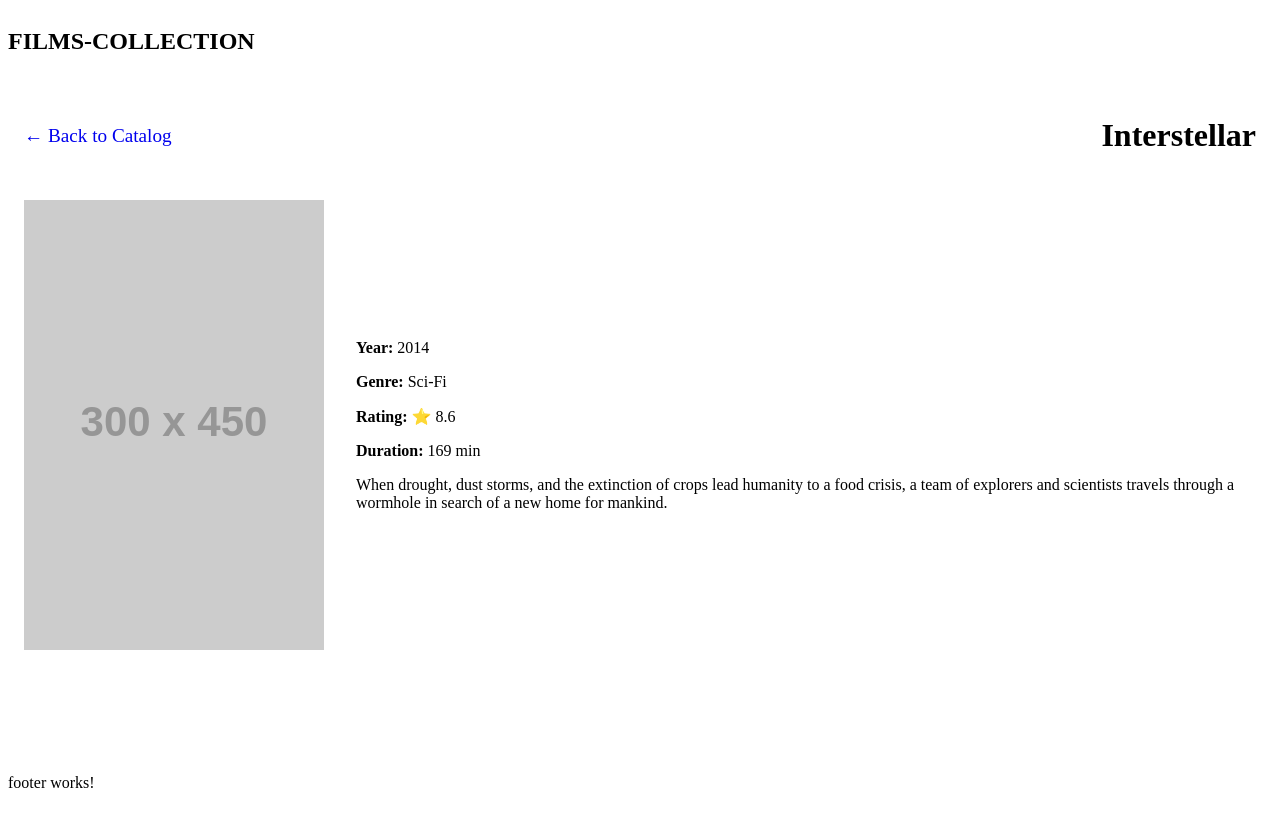
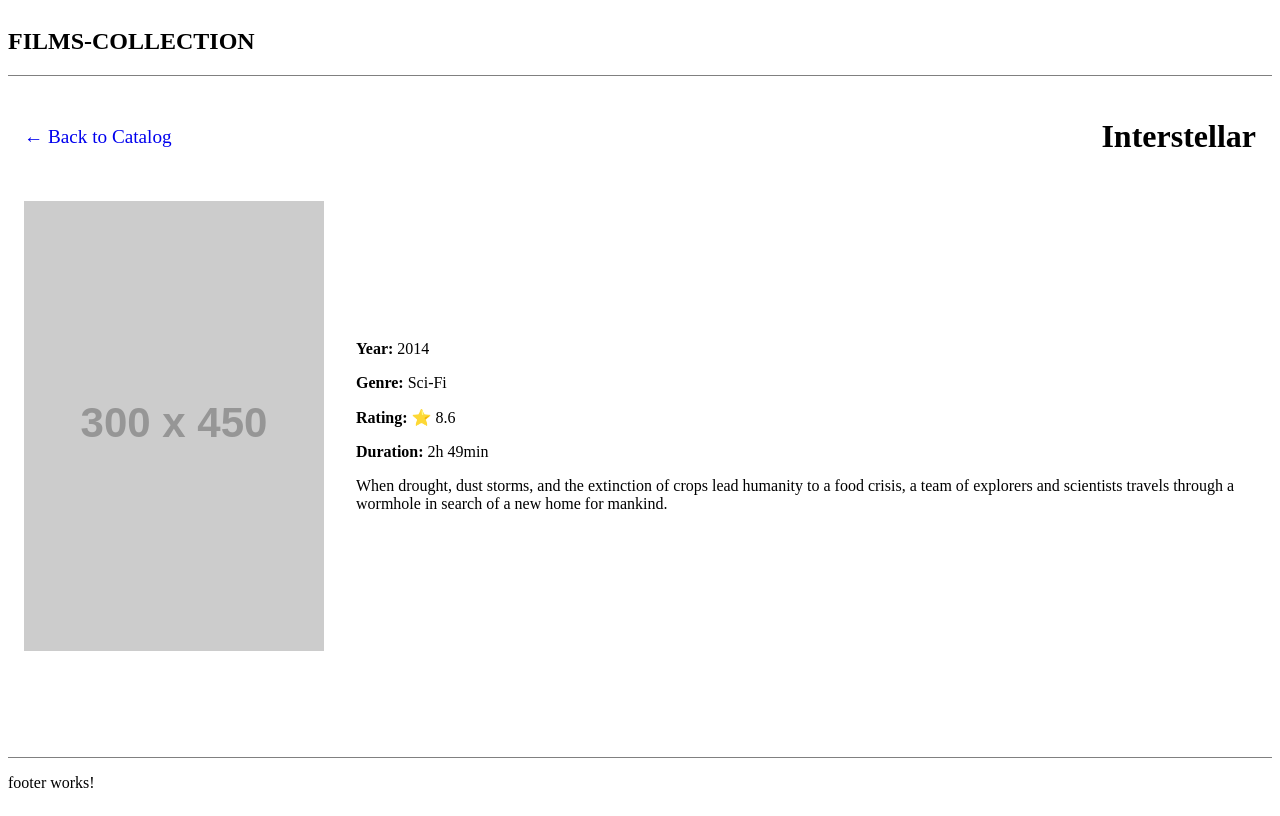
Before and after one commit to evgeniia-korolova/films-collection, an Angular app: page /film/1 in a window 1280 px wide. Built offline with nearby package versions, Linux system fonts and the light colour scheme.

Commit message:
feat: implement human-readable-time pipe

```diff
--- a/package.json
+++ b/package.json
@@ -3,7 +3,7 @@
   "version": "0.0.0",
   "scripts": {
     "ng": "ng",
-    "start": "ng serve",
+    "start": "ng serve -o",
     "build": "ng build",
     "watch": "ng build --watch --configuration development",
     "test": "ng test",
--- a/src/app/data-access/film-service.ts
+++ b/src/app/data-access/film-service.ts
@@ -10,7 +10,7 @@
 
   private filmsResource = resource({
     loader: async () => {
-      const response = await fetch('/data/films.json');
+      const response = await fetch('./data/films.json');
       if (!response.ok) throw new Error('Failed to fetch films');
       return (await response.json()) as Film[] | [];
     },
--- a/src/app/layout/layout/layout.html
+++ b/src/app/layout/layout/layout.html
@@ -1,5 +1,5 @@
-<app-header />
+<app-header class="header"/>
 <main class="main">
   <router-outlet />
 </main>
-<app-footer />
+<app-footer class="footer" />
--- a/src/app/layout/layout/layout.scss
+++ b/src/app/layout/layout/layout.scss
@@ -4,7 +4,15 @@
     min-height: 100dvh;
 }
 
+.header {
+    border-bottom: 1px solid grey;
+}
+
 .main {
     flex-grow: 1;
     padding: 1rem;
 }
+
+.footer {
+    border-top: 1px solid grey;
+}
--- a/src/app/pages/film-details-page/film-details-page.html
+++ b/src/app/pages/film-details-page/film-details-page.html
@@ -12,7 +12,7 @@
         <p><strong>Year:</strong> {{ movie.year }}</p>
         <p><strong>Genre:</strong> {{ movie.genre }}</p>
         <p><strong>Rating:</strong> ⭐ {{ movie.rating }}</p>
-        <p><strong>Duration:</strong> {{ movie.duration }} min</p>
+        <p><strong>Duration:</strong> {{ movie.duration | humanReadableTimePipe}}</p>
         <p class="description">{{ movie.description }}</p>
       </div>
     </div>
--- a/src/app/pages/film-details-page/film-details-page.ts
+++ b/src/app/pages/film-details-page/film-details-page.ts
@@ -1,10 +1,11 @@
 import { Component, computed, inject, input } from '@angular/core';
 import { FilmService } from '../../data-access/film-service';
 import { RouterLink } from '@angular/router';
+import { HumanReadableTimePipe } from '../../shared/pipes/human-readable-time-pipe';
 
 @Component({
   selector: 'app-film-details-page',
-  imports: [RouterLink],
+  imports: [RouterLink, HumanReadableTimePipe],
   templateUrl: './film-details-page.html',
   styleUrl: './film-details-page.scss',
 })
--- /dev/null
+++ b/src/app/shared/pipes/human-readable-time-pipe.ts
@@ -0,0 +1,15 @@
+import { Pipe, PipeTransform } from '@angular/core';
+
+@Pipe({
+  name: 'humanReadableTimePipe',
+})
+export class HumanReadableTimePipe implements PipeTransform {
+  transform(value: number | null): string {
+    if (!value || value <= 0) return 'Duration unknown';
+
+    const hours = Math.floor(value / 60);
+    const minutes = value % 60;
+
+    return `${hours}h ${minutes}min`;
+  }
+}
```
Also changed, not shown: 1 other file (tests, documents, lock files or other folders).
